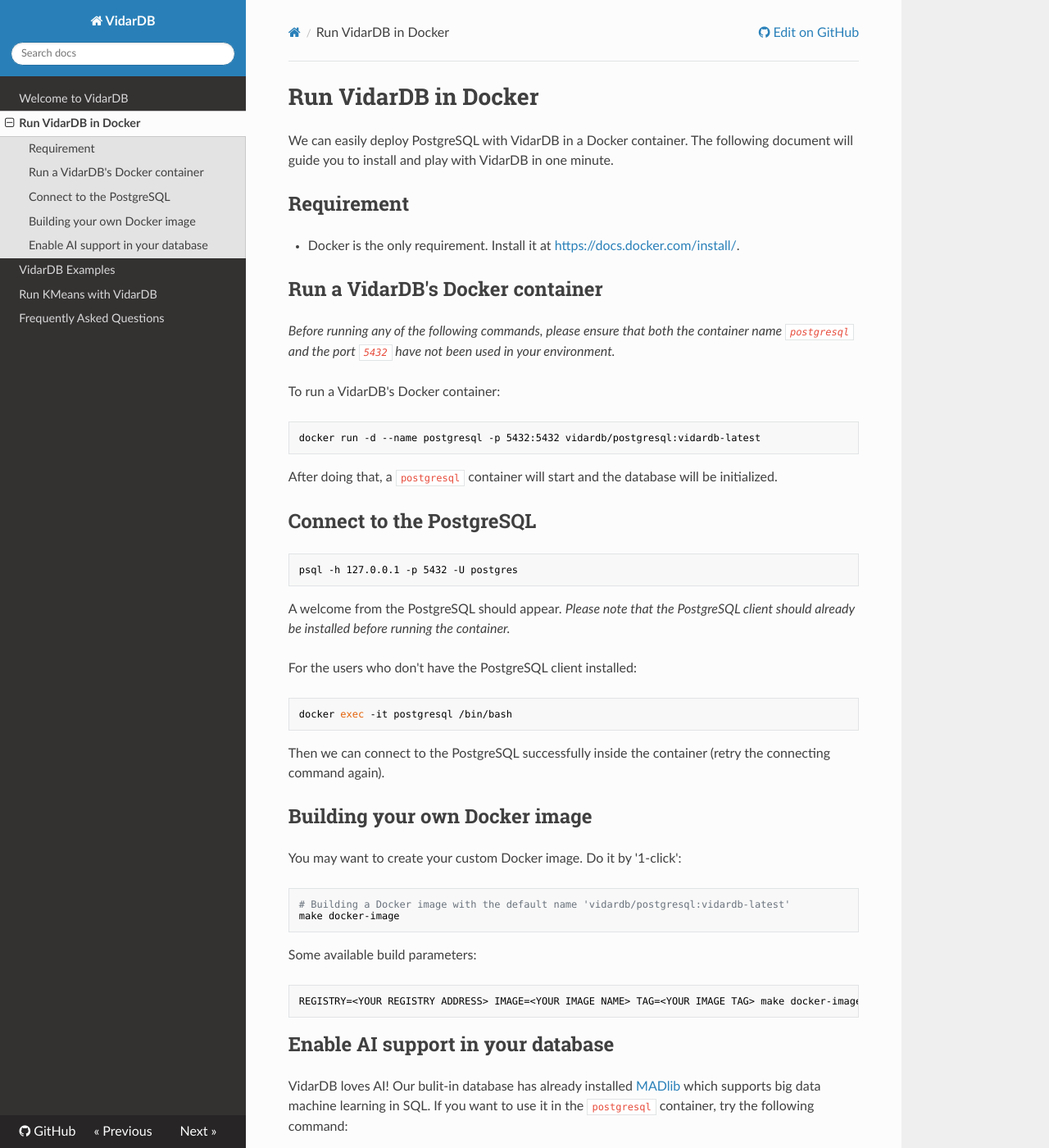
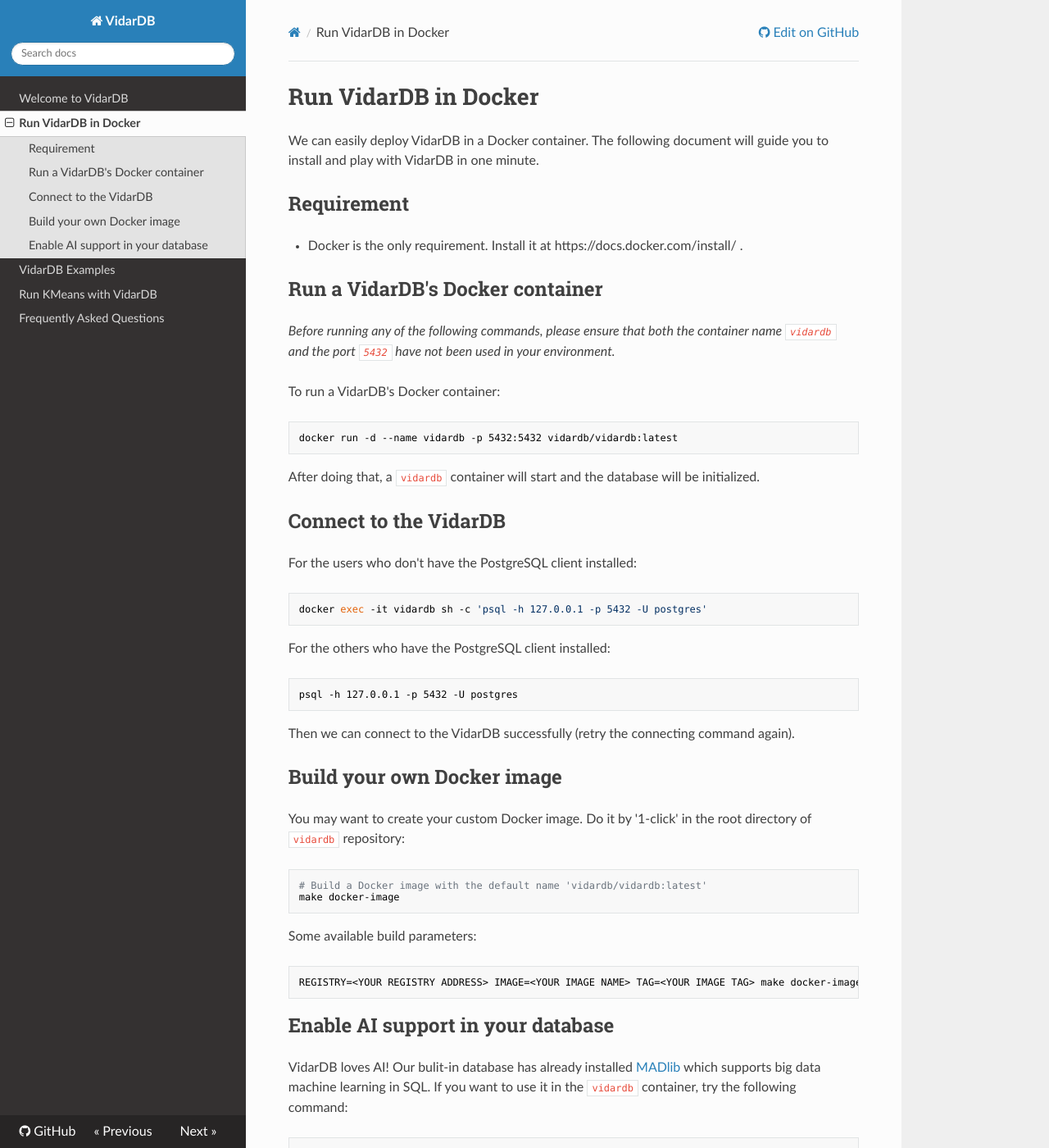
Before and after one commit to vidardb/docs, an MkDocs documentation site: the page built from docs/run_vidarDB_in_docker.md, in a window 1280 px wide and 1400 px high. Shown: the whole window at 82% size. Built offline with MkDocs 1.6.1, drawn with Linux system fonts in a browser that asks for light colours; nearby versions of some CDN libraries; some of the changed text lies outside the part shown.

Commit message:
update run_vidarDB_in_docker.md

````diff
--- a/docs/run_vidarDB_in_docker.md
+++ b/docs/run_vidarDB_in_docker.md
@@ -1,45 +1,45 @@
 # Run VidarDB in Docker
 
-We can easily deploy PostgreSQL with VidarDB in a Docker container. The following document will guide you to install and play with VidarDB in one minute.
+We can easily deploy VidarDB in a Docker container. The following document will guide you to install and play with VidarDB in one minute.
 
 ## Requirement
 
-- Docker is the only requirement. Install it at [https://docs.docker.com/install/](https://docs.docker.com/install/).
+- Docker is the only requirement. Install it at https://docs.docker.com/install/ .
 
 ## Run a VidarDB's Docker container
 
-*Before running any of the following commands, please ensure that both the container name `postgresql` and the port `5432` have not been used in your environment.*
+*Before running any of the following commands, please ensure that both the container name `vidardb` and the port `5432` have not been used in your environment.*
 
 To run a VidarDB's Docker container:
 
 ```sh
-docker run -d --name postgresql -p 5432:5432 vidardb/postgresql:vidardb-latest
+docker run -d --name vidardb -p 5432:5432 vidardb/vidardb:latest
 ```
 
-After doing that, a `postgresql` container will start and the database will be initialized.
+After doing that, a `vidardb` container will start and the database will be initialized.
 
-## Connect to the PostgreSQL
+## Connect to the VidarDB
+
+For the users who don't have the PostgreSQL client installed:
+
+```sh
+docker exec -it vidardb sh -c 'psql -h 127.0.0.1 -p 5432 -U postgres'
+```
+
+For the others who have the PostgreSQL client installed:
 
 ```sh
 psql -h 127.0.0.1 -p 5432 -U postgres
 ```
 
-A welcome from the PostgreSQL should appear. *Please note that the PostgreSQL client should already be installed before running the container.*
+Then we can connect to the VidarDB successfully (retry the connecting command again).
 
-For the users who don't have the PostgreSQL client installed:
+## Build your own Docker image
+
+You may want to create your custom Docker image. Do it by '1-click' in the root directory of `vidardb` repository:
 
 ```sh
-docker exec -it postgresql /bin/bash
-```
-
-Then we can connect to the PostgreSQL successfully inside the container (retry the connecting command again).
-
-## Building your own Docker image
-
-You may want to create your custom Docker image. Do it by '1-click':
-
-```sh
-# Building a Docker image with the default name 'vidardb/postgresql:vidardb-latest'
+# Build a Docker image with the default name 'vidardb/vidardb:latest'
 make docker-image
 ```
 
@@ -51,15 +51,15 @@
 
 ## Enable AI support in your database
 
-VidarDB loves AI! Our bulit-in database has already installed [MADlib](https://madlib.apache.org/) which supports big data machine learning in SQL. If you want to use it in the `postgresql` container, try the following command:
+VidarDB loves AI! Our bulit-in database has already installed [MADlib](https://madlib.apache.org/) which supports big data machine learning in SQL. If you want to use it in the `vidardb` container, try the following command:
 
 ```sh
-docker exec -it postgresql sh -c "install-madlib.sh -U <YOUR DATABASE USERNAME> -P <YOUR DATABASE PASSWORD> -D <YOUR DATABASE NAME>"
+docker exec -it vidardb sh -c "install-madlib.sh -U <YOUR DATABASE USERNAME> -P <YOUR DATABASE PASSWORD> -D <YOUR DATABASE NAME>"
 ```
 
 For example, if you have created a new database named `madlib`, and the username is `madlib` and there is no password,
 then you can simply install madlib like this:
 
 ```sh
-docker exec -it postgresql sh -c "install-madlib.sh -U madlib -D madlib"
+docker exec -it vidardb sh -c "install-madlib.sh -U madlib -D madlib"
 ```
````
